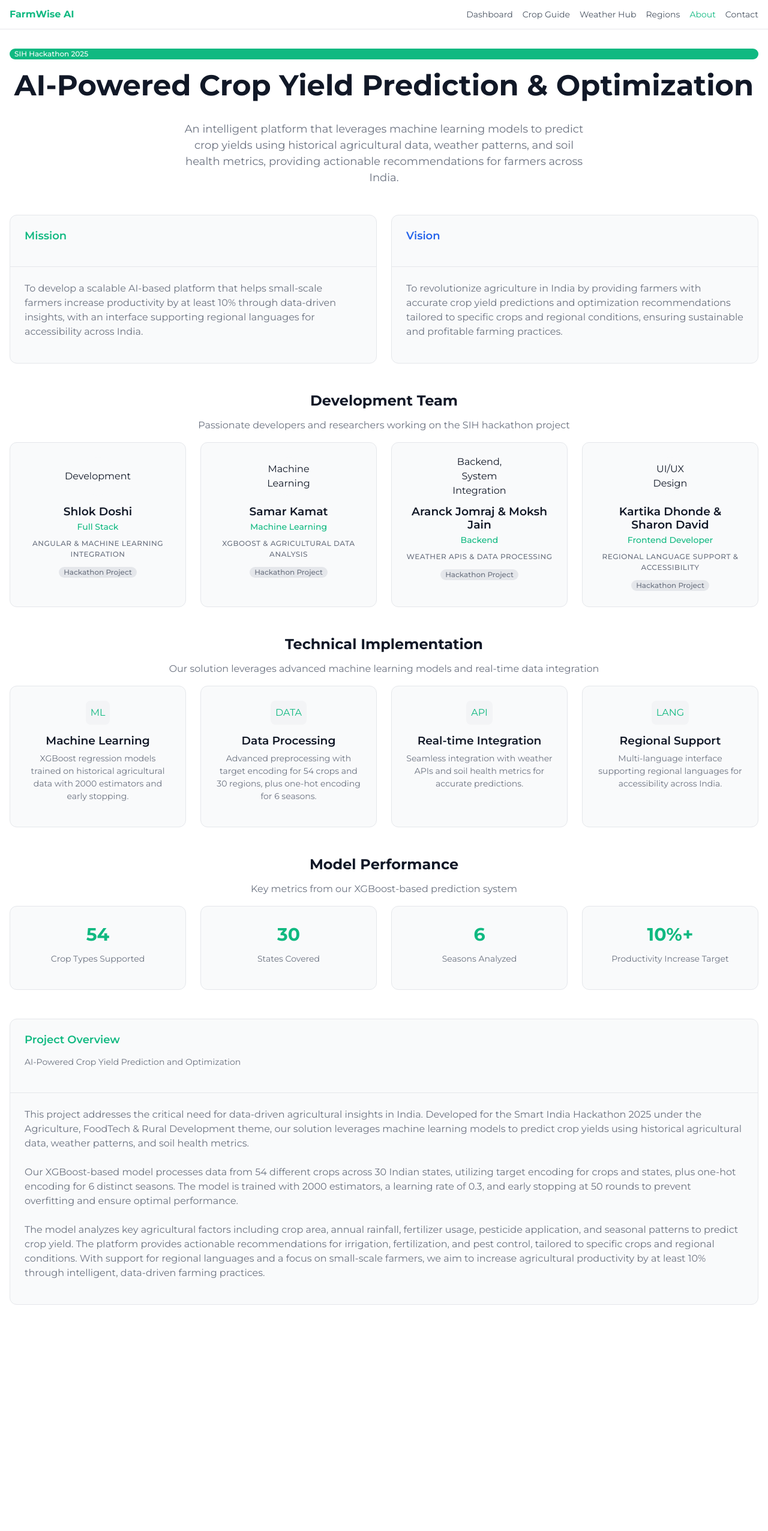
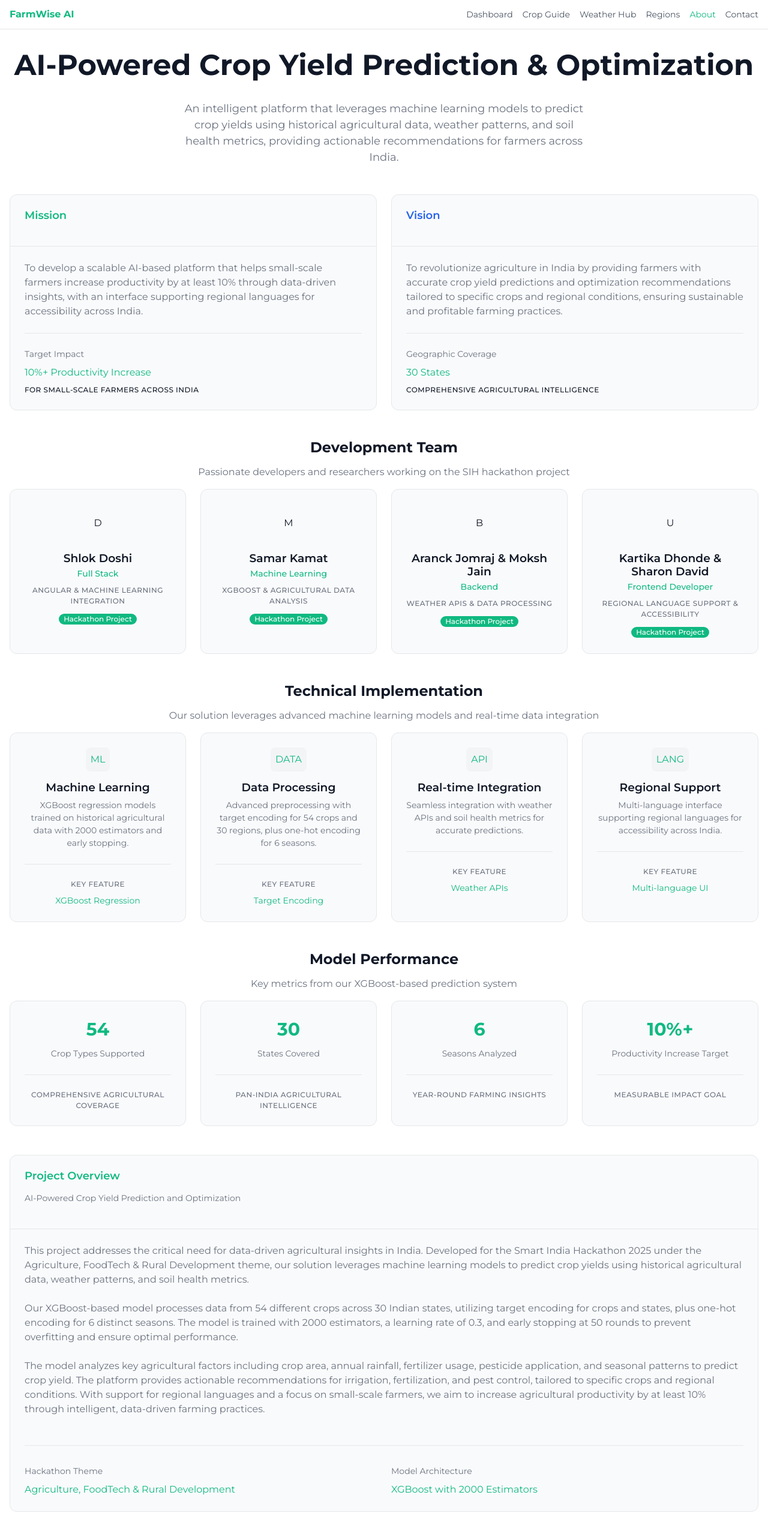
Before and after one commit to kartikadhonde/frontend-si-g-h, an Angular app: page /about in a window 1280 px wide. Shown: the whole page at 60% size. Before the commit the page ends 2207 px from the top, so only its background shows below. Built offline with nearby package versions, Linux system fonts and the light colour scheme.

Commit message:
minor changes to about, region and wether-hub

```diff
--- a/src/app/features/about/about/about.html
+++ b/src/app/features/about/about/about.html
@@ -1,7 +1,6 @@
 <div class="page stack-xl">
 	<!-- Hero Section -->
 	<div class="text-center stack-md">
-		<span class="badge badge-secondary">SIH Hackathon 2025</span>
 		<h1 class="heading-xl">
 			AI-Powered Crop Yield
 			<span class="gradient-hero bg-clip-text text-transparent"> Prediction & Optimization</span>
@@ -15,7 +14,7 @@
 
 	<!-- Mission & Vision -->
 	<div class="grid-two">
-		<div class="card-elegant">
+		<div class="card-elegant hover-lift">
 			<div class="card__header">
 				<h2 class="row-sm">
 					<span class="text-secondary">Mission</span>
@@ -27,9 +26,15 @@
 					productivity by at least 10% through data-driven insights, with an interface
 					supporting regional languages for accessibility across India.
 				</p>
+				<div class="divider"></div>
+				<div class="stack-sm">
+					<div class="text-small text-muted">Target Impact</div>
+					<div class="text-large font-semibold text-secondary">10%+ Productivity Increase</div>
+					<div class="text-meta">For small-scale farmers across India</div>
+				</div>
 			</div>
 		</div>
-		<div class="card-elegant">
+		<div class="card-elegant hover-lift">
 			<div class="card__header">
 				<h2 class="row-sm">
 					<span class="text-primary">Vision</span>
@@ -41,6 +46,12 @@
 					predictions and optimization recommendations tailored to specific crops and regional
 					conditions, ensuring sustainable and profitable farming practices.
 				</p>
+				<div class="divider"></div>
+				<div class="stack-sm">
+					<div class="text-small text-muted">Geographic Coverage</div>
+					<div class="text-large font-semibold text-secondary">30 States</div>
+					<div class="text-meta">Comprehensive agricultural intelligence</div>
+				</div>
 			</div>
 		</div>
 	</div>
@@ -56,12 +67,12 @@
 			<div *ngFor="let member of team" class="card-elegant hover-lift">
 				<div class="card__body text-center">
 					<div class="bg-gradient-hero" style="width:64px;height:64px;border-radius:999px;margin:0 auto var(--space-4);display:flex;align-items:center;justify-content:center;">
-						<span>{{ member.icon }}</span>
+						<span class="text-white font-semibold">{{ member.icon.charAt(0) }}</span>
 					</div>
 					<h3 style="font-weight:600; margin-bottom: var(--space-1)">{{ member.name }}</h3>
 					<p class="text-small text-secondary" style="font-weight:500; margin-bottom: var(--space-2)">{{ member.role }}</p>
 					<p class="text-meta text-muted" style="margin-bottom: var(--space-2)">{{ member.expertise }}</p>
-					<span class="badge">{{ member.experience }}</span>
+					<span class="badge badge-secondary">{{ member.experience }}</span>
 				</div>
 			</div>
 		</div>
@@ -78,10 +89,15 @@
 			<div *ngFor="let value of values" class="card-elegant text-center hover-lift">
 				<div class="card__body">
 					<div class="tech-icon" style="display:inline-flex; margin-bottom: var(--space-4)">
-						<span class="text-secondary">{{ value.icon }}</span>
+						<span class="text-secondary font-semibold">{{ value.icon }}</span>
 					</div>
 					<h3 class="" style="font-weight:600; margin-bottom: var(--space-2)">{{ value.title }}</h3>
-						<p class="text-small text-muted">{{ value.description }}</p>
+					<p class="text-small text-muted" style="margin-bottom: var(--space-3)">{{ value.description }}</p>
+					<div class="divider"></div>
+					<div class="stack-sm">
+						<div class="text-meta text-muted">Key Feature</div>
+						<div class="text-small font-medium text-secondary">{{ getKeyFeature(value.title) }}</div>
+					</div>
 				</div>
 			</div>
 		</div>
@@ -94,10 +110,12 @@
 			<p class="text-muted">Key metrics from our XGBoost-based prediction system</p>
 		</div>
 		<div class="grid-four">
-			<div *ngFor="let a of achievements" class="card-hero text-center">
+			<div *ngFor="let a of achievements" class="card-hero text-center hover-lift">
 				<div class="card__body">
 					<div class="heading-lg text-secondary" style="margin-bottom: var(--space-2)">{{ a.number }}</div>
-					<p class="text-small text-muted">{{ a.label }}</p>
+					<p class="text-small text-muted" style="margin-bottom: var(--space-2)">{{ a.label }}</p>
+					<div class="divider"></div>
+					<div class="text-meta text-muted">{{ getAchievementDescription(a.label) }}</div>
 				</div>
 			</div>
 		</div>
@@ -107,7 +125,7 @@
 
 
 	<!-- Project Overview -->
-	<div class="card-elegant">
+	<div class="card-elegant hover-lift">
 		<div class="card__header">
 			<h2 class="row-sm">
 				<span class="text-secondary">Project Overview</span>
@@ -135,6 +153,17 @@
 				on small-scale farmers, we aim to increase agricultural productivity by at least 10% through
 				intelligent, data-driven farming practices.
 			</p>
+			<div class="divider"></div>
+			<div class="grid-two">
+				<div class="stack-sm">
+					<div class="text-small text-muted">Hackathon Theme</div>
+					<div class="text-large font-semibold text-secondary">Agriculture, FoodTech & Rural Development</div>
+				</div>
+				<div class="stack-sm">
+					<div class="text-small text-muted">Model Architecture</div>
+					<div class="text-large font-semibold text-secondary">XGBoost with 2000 Estimators</div>
+				</div>
+			</div>
 		</div>
 	</div>
 
--- a/src/app/features/about/about/about.ts
+++ b/src/app/features/about/about/about.ts
@@ -93,4 +93,24 @@ export class About {
     { number: '10%+', label: 'Productivity Increase Target' }
   ];
 
+  protected getKeyFeature(title: string): string {
+    switch (title) {
+      case 'Machine Learning': return 'XGBoost Regression';
+      case 'Data Processing': return 'Target Encoding';
+      case 'Real-time Integration': return 'Weather APIs';
+      case 'Regional Support': return 'Multi-language UI';
+      default: return 'Advanced Technology';
+    }
+  }
+
+  protected getAchievementDescription(label: string): string {
+    switch (label) {
+      case 'Crop Types Supported': return 'Comprehensive agricultural coverage';
+      case 'States Covered': return 'Pan-India agricultural intelligence';
+      case 'Seasons Analyzed': return 'Year-round farming insights';
+      case 'Productivity Increase Target': return 'Measurable impact goal';
+      default: return 'Performance metric';
+    }
+  }
+
 }
--- a/src/app/features/climate-region/climate-region/climate-region.html
+++ b/src/app/features/climate-region/climate-region/climate-region.html
@@ -1,7 +1,6 @@
 <div class="page stack-xl">
 	<!-- Header -->
 	<div class="text-center stack-md">
-		<span class="badge badge-secondary">Regional Intelligence</span>
 		<h1 class="heading-xl">Climate & <span class="gradient-hero">Region Specific</span> Recommendations</h1>
 		<p class="lead">Get tailored farming advice based on your state's unique climate, soil conditions, and agricultural patterns</p>
 	</div>
@@ -10,7 +9,7 @@
 	<div class="card-elegant">
 		<div class="card-padding divider-bottom">
 			<h2 class="heading-section">Select Your State</h2>
-			<p class="text-small text-muted">Choose your state to get region-specific farming recommendations</p>
+			<p class="text-small text-muted">Choose your state to get region-specific farming recommendations and climate insights</p>
 		</div>
 		<div class="card-padding">
 			<select class="select" [(ngModel)]="selectedStateValue" (ngModelChange)="selectedState.set(selectedStateValue)">
@@ -45,6 +44,12 @@
 							<p class="text-muted">Kharif: {{ data.seasons.kharif }}<br />Rabi: {{ data.seasons.rabi }}</p>
 						</div>
 					</div>
+					<div class="divider"></div>
+					<div class="stack-sm">
+						<div class="text-small text-muted">Agricultural Suitability</div>
+						<div class="text-large font-semibold text-secondary">High</div>
+						<div class="text-meta">Favorable conditions for diverse crop cultivation</div>
+					</div>
 				</div>
 			</div>
 			<div class="card-elegant">
@@ -64,6 +69,12 @@
 							<span *ngFor="let soil of data.soilTypes" class="badge">{{ soil }}</span>
 						</div>
 					</div>
+					<div class="divider"></div>
+					<div class="stack-sm">
+						<div class="text-small text-muted">Primary Agricultural Focus</div>
+						<div class="text-large font-semibold text-secondary">Food Grains & Cash Crops</div>
+						<div class="text-meta">Balanced production of staple and commercial crops</div>
+					</div>
 				</div>
 			</div>
 		</div>
@@ -75,7 +86,7 @@
 				<div class="card-elegant">
 					<div class="card-padding divider-bottom">
 						<h3 class="heading-section">Recommended Crops for {{ data.name }}</h3>
-						<p class="text-small text-muted">Optimal crop choices based on local climate and soil conditions</p>
+						<p class="text-small text-muted">Optimal crop choices based on local climate, soil conditions, and market demand</p>
 					</div>
 					<div class="card-padding stack-md">
 						<div *ngFor="let crop of cropRecommendations[selectedState()]" class="card rounded-md">
--- a/src/app/features/weather-hub/weather-hub/weather-hub.html
+++ b/src/app/features/weather-hub/weather-hub/weather-hub.html
@@ -1,6 +1,5 @@
 <div class="page weather-page stack-xl">
 	<header class="text-center stack-md">
-		<span class="badge badge-secondary text-meta">Weather Intelligence</span>
 		<h1 class="heading-xl">Regional <span class="gradient-hero">Weather</span> & Soil Data Hub</h1>
 		<p class="lead">Real-time weather conditions and soil data to optimize your farming decisions</p>
 	</header>
@@ -12,7 +11,7 @@
 						<option *ngFor="let s of states" [value]="s">{{ s }}</option>
 					</select>
 				</div>
-			<div class="text-small text-muted">Choose your state for localized weather data</div>
+				<div class="text-small text-muted">Choose your state for localized weather data and agricultural insights</div>
 			</div>
 		</section>
 
@@ -57,13 +56,19 @@
 					<div class="row-between"><span class="text-muted">Sunset</span><span class="font-medium">{{ data.current.sunset }}</span></div>
 					<div class="row-between"><span class="text-muted">UV Index</span><span class="badge" [class.badge-secondary]="data.current.uvIndex<=7" [class.badge-primary]="data.current.uvIndex>7">{{ data.current.uvIndex }}</span></div>
 				</div>
+				<div class="divider"></div>
+				<div class="stack-sm">
+					<div class="text-small text-muted">Daylight Duration</div>
+					<div class="text-large font-semibold text-secondary">12h 30m</div>
+					<div class="text-meta">Optimal for crop growth</div>
+				</div>
 			</aside>
 		</section>
 
 		<section class="card card-padding stack-md">
 			<div class="stack-sm">
 				<div class="text-large font-semibold">5-Day Forecast</div>
-				<p class="text-small text-muted">Weather predictions for farming planning</p>
+				<p class="text-small text-muted">Weather predictions for farming planning and crop management decisions</p>
 			</div>
 			<div class="grid-auto-tight forecast">
 				<div *ngFor="let day of data.forecast" class="forecast-card hover-lift">
@@ -80,7 +85,7 @@
 			<article class="card card-padding stack-md">
 				<div class="stack-sm">
 					<div class="text-large font-semibold">Soil Data</div>
-					<p class="text-small text-muted">Current soil conditions for optimal farming</p>
+					<p class="text-small text-muted">Current soil conditions and nutrient levels for optimal farming decisions</p>
 				</div>
 				<div class="grid-two text-small">
 					<div class="stack-sm"><div class="text-muted">Temperature</div><div class="text-large font-semibold">{{ data.soil.temperature }}°C</div></div>
@@ -99,7 +104,7 @@
 			<article class="card card-padding stack-md">
 				<div class="stack-sm">
 					<div class="text-large font-semibold">Agricultural Insights</div>
-					<p class="text-small text-muted">AI-powered farming recommendations</p>
+					<p class="text-small text-muted">AI-powered farming recommendations and crop management guidance</p>
 				</div>
 				<div class="stack-sm text-small">
 					<div class="row-between"><span class="text-muted">Crop Stage</span><span class="badge badge-secondary">{{ data.agriculture.cropStage }}</span></div>
```
Lines whose indentation alone changed are shown as unchanged.
